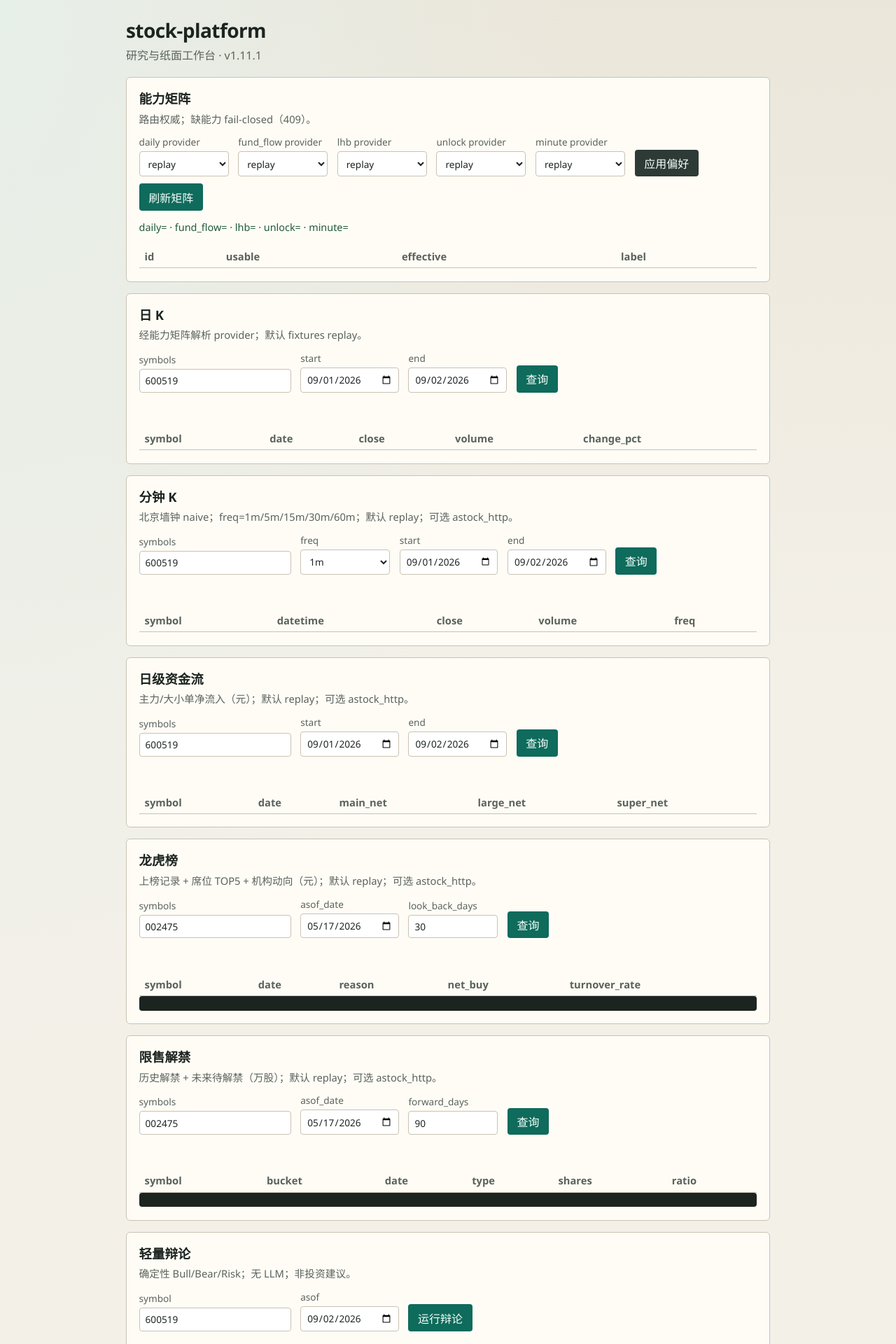
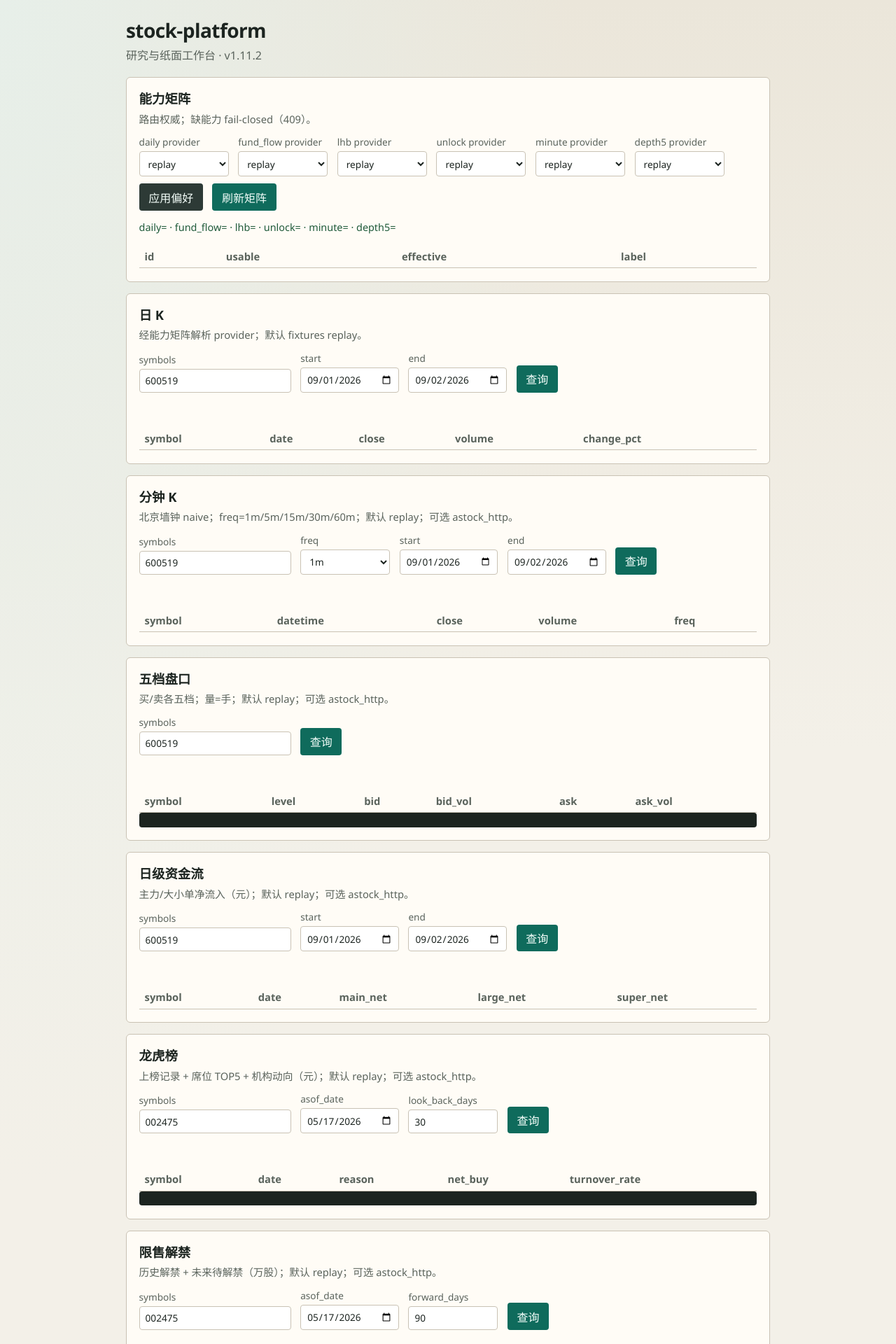
Before and after one commit to deTian0/stock-platform, a FastAPI app: page / in a window 1280 px wide. Shown: the top 1920 px of the page at 70% size. Run offline with FastAPI, Linux system fonts and the light colour scheme; data that the repository does not hold is empty.

Commit message:
feat(workbench): wire depth5 API and UI as v1.11.2
Expose GET /api/market/depth5 with default replay preference and thin UI.

Co-authored-by: Cursor <cursoragent@cursor.com>

```diff
--- a/apps/workbench/pyproject.toml
+++ b/apps/workbench/pyproject.toml
@@ -4,7 +4,7 @@ build-backend = "setuptools.build_meta"
 
 [project]
 name = "stock-platform-workbench"
-version = "1.11.1"
+version = "1.11.2"
 description = "Minimal research workbench shell for stock-platform."
 readme = "README.md"
 requires-python = ">=3.10"
--- a/apps/workbench/src/stock_platform_workbench/__init__.py
+++ b/apps/workbench/src/stock_platform_workbench/__init__.py
@@ -2,4 +2,4 @@
 
 from __future__ import annotations
 
-__version__ = "1.11.1"
+__version__ = "1.11.2"
--- a/apps/workbench/src/stock_platform_workbench/state.py
+++ b/apps/workbench/src/stock_platform_workbench/state.py
@@ -92,6 +92,7 @@ def build_default_state(fixtures_dir: Path, preferences: dict[str, str] | None =
         "daily": "replay",
         "realtime": "replay",
         "minute": "replay",
+        "depth5": "replay",
         "fund_flow": "replay",
         "lhb": "replay",
         "unlock": "replay",
--- a/apps/workbench/src/stock_platform_workbench/static/app.js
+++ b/apps/workbench/src/stock_platform_workbench/static/app.js
@@ -89,6 +89,12 @@
       if (minute && minute.effective) {
         $("pref-minute").value = minute.effective;
       }
+      const depth5 = rows.find(function (r) {
+        return r.id === "depth5";
+      });
+      if (depth5 && depth5.effective) {
+        $("pref-depth5").value = depth5.effective;
+      }
       $("pref-status").textContent =
         "daily=" +
         (daily && daily.effective ? daily.effective : "") +
@@ -99,7 +105,9 @@
         " · unlock=" +
         (unlock && unlock.effective ? unlock.effective : "") +
         " · minute=" +
-        (minute && minute.effective ? minute.effective : "");
+        (minute && minute.effective ? minute.effective : "") +
+        " · depth5=" +
+        (depth5 && depth5.effective ? depth5.effective : "");
     } catch (e) {
       showError(errEl, e.detail || String(e));
     }
@@ -113,6 +121,7 @@
     const lhb = $("pref-lhb").value;
     const unlock = $("pref-unlock").value;
     const minute = $("pref-minute").value;
+    const depth5 = $("pref-depth5").value;
     try {
       await fetchJson("/api/settings/preferences", {
         method: "PUT",
@@ -125,6 +134,7 @@
             lhb: lhb,
             unlock: unlock,
             minute: minute,
+            depth5: depth5,
           },
         }),
       });
@@ -138,7 +148,9 @@
         " unlock=" +
         unlock +
         " minute=" +
-        minute;
+        minute +
+        " depth5=" +
+        depth5;
       await loadMatrix();
     } catch (e) {
       showError(errEl, e.detail || String(e));
@@ -236,6 +248,52 @@
         showError(errEl, detail);
       }
       $("minute-table").querySelector("tbody").innerHTML = "";
+    }
+  }
+
+  async function loadDepth5(event) {
+    if (event) event.preventDefault();
+    const errEl = $("depth5-error");
+    clearError(errEl);
+    $("depth5-meta").textContent = "";
+    $("depth5-json").textContent = "";
+    const symbols = $("depth5-symbols").value.trim();
+    const params = new URLSearchParams({ symbols: symbols });
+    try {
+      const data = await fetchJson("/api/market/depth5?" + params.toString());
+      $("depth5-meta").textContent =
+        "provider=" + data.provider + " · rows=" + (data.rows ? data.rows.length : 0);
+      const tbody = $("depth5-table").querySelector("tbody");
+      tbody.innerHTML = "";
+      for (const row of data.rows || []) {
+        for (let i = 0; i < 5; i++) {
+          const tr = document.createElement("tr");
+          tr.innerHTML =
+            "<td>" +
+            row.symbol +
+            "</td><td>" +
+            (i + 1) +
+            "</td><td>" +
+            (row.bid_prices ? row.bid_prices[i] : "") +
+            "</td><td>" +
+            (row.bid_volumes ? row.bid_volumes[i] : "") +
+            "</td><td>" +
+            (row.ask_prices ? row.ask_prices[i] : "") +
+            "</td><td>" +
+            (row.ask_volumes ? row.ask_volumes[i] : "") +
+            "</td>";
+          tbody.appendChild(tr);
+        }
+      }
+      $("depth5-json").textContent = JSON.stringify(data.rows || [], null, 2);
+    } catch (e) {
+      const detail = e.detail || { message: String(e) };
+      if (e.status === 409) {
+        showError(errEl, { fail_closed: true, ...detail });
+      } else {
+        showError(errEl, detail);
+      }
+      $("depth5-table").querySelector("tbody").innerHTML = "";
     }
   }
 
@@ -465,6 +523,7 @@
     $("btn-paper").addEventListener("click", loadPaper);
     $("daily-form").addEventListener("submit", loadDaily);
     $("minute-form").addEventListener("submit", loadMinute);
+    $("depth5-form").addEventListener("submit", loadDepth5);
     $("fund-flow-form").addEventListener("submit", loadFundFlow);
     $("lhb-form").addEventListener("submit", loadLhb);
     $("unlock-form").addEventListener("submit", loadUnlock);
--- a/apps/workbench/src/stock_platform_workbench/templates/index.html
+++ b/apps/workbench/src/stock_platform_workbench/templates/index.html
@@ -44,6 +44,12 @@
         </label>
         <label>minute provider
           <select id="pref-minute">
+            <option value="replay">replay</option>
+            <option value="astock_http">astock_http</option>
+          </select>
+        </label>
+        <label>depth5 provider
+          <select id="pref-depth5">
             <option value="replay">replay</option>
             <option value="astock_http">astock_http</option>
           </select>
@@ -141,6 +147,35 @@
           <tbody></tbody>
         </table>
       </div>
+    </section>
+
+    <section id="depth5" class="panel">
+      <h2>五档盘口</h2>
+      <p class="hint">买/卖各五档；量=手；默认 replay；可选 astock_http。</p>
+      <form id="depth5-form" class="row">
+        <label>symbols
+          <input id="depth5-symbols" name="symbols" value="600519" autocomplete="off" />
+        </label>
+        <button type="submit">查询</button>
+      </form>
+      <p id="depth5-meta" class="status" aria-live="polite"></p>
+      <pre id="depth5-error" class="error" hidden></pre>
+      <div class="table-wrap">
+        <table id="depth5-table">
+          <thead>
+            <tr>
+              <th>symbol</th>
+              <th>level</th>
+              <th>bid</th>
+              <th>bid_vol</th>
+              <th>ask</th>
+              <th>ask_vol</th>
+            </tr>
+          </thead>
+          <tbody></tbody>
+        </table>
+      </div>
+      <pre id="depth5-json" class="code"></pre>
     </section>
 
     <section id="fund-flow" class="panel">
--- a/packages/agents/src/stock_platform_agents/__init__.py
+++ b/packages/agents/src/stock_platform_agents/__init__.py
@@ -17,4 +17,4 @@ __all__ = [
     "build_review_report",
 ]
 
-__version__ = "1.11.1"
+__version__ = "1.11.2"
--- a/packages/execution/src/stock_platform_execution/__init__.py
+++ b/packages/execution/src/stock_platform_execution/__init__.py
@@ -53,4 +53,4 @@ __all__ = [
     "validate_simulation_profile",
 ]
 
-__version__ = "1.11.1"
+__version__ = "1.11.2"
--- a/packages/providers/src/stock_platform_providers/__init__.py
+++ b/packages/providers/src/stock_platform_providers/__init__.py
@@ -67,4 +67,4 @@ __all__ = [
     "reset_provider_registry",
 ]
 
-__version__ = "1.11.1"
+__version__ = "1.11.2"
--- a/packages/research/src/stock_platform_research/__init__.py
+++ b/packages/research/src/stock_platform_research/__init__.py
@@ -18,4 +18,4 @@ __all__ = [
     "score_lvrev",
 ]
 
-__version__ = "1.11.1"
+__version__ = "1.11.2"
```
Also changed, not shown: apps/workbench/src/stock_platform_workbench/routes/market.py (+24 -0 lines), apps/workbench/tests/test_app.py (+24 -0 lines), docs/ROADMAP.md (+3 -3 lines), CHANGELOG.md, apps/workbench/README.md, 5 other files.
